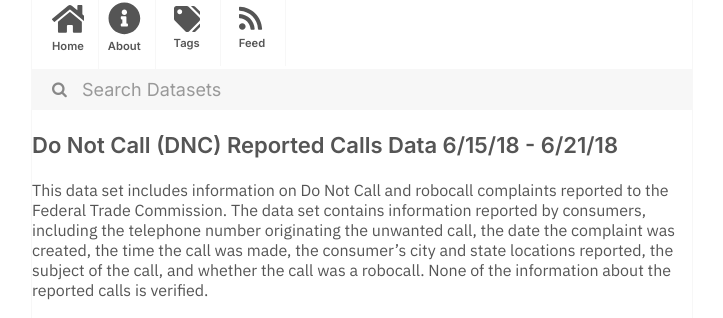
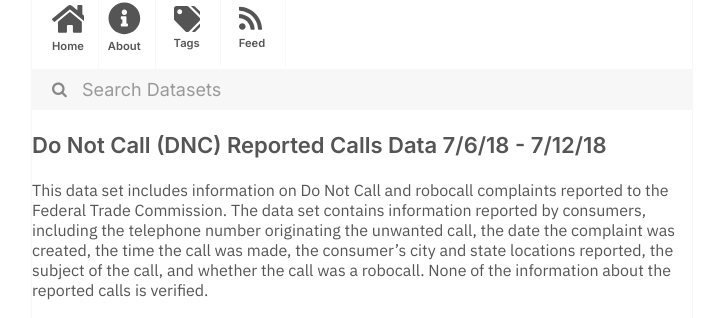
Before and after one commit to dayda-entities/federal-trade-commission, a Jekyll site: the page built from _posts/2020-11-12-do-not-call-dnc-reported-calls.md, in a window 1280 px wide. Shown: the part 216-534 px from the top of the page, without its empty margins (278-1001 px from the left). Built offline with Jekyll 4.4.1, drawn with Linux system fonts in a browser that asks for light colours.

Commit message:
Publish Data

```diff
--- a/_posts/2020-11-12-do-not-call-dnc-reported-calls.md
+++ b/_posts/2020-11-12-do-not-call-dnc-reported-calls.md
@@ -1,7 +1,7 @@
 ---
-title: Do Not Call (DNC) Reported Calls Data 6/15/18 - 6/21/18
-created: '2020-11-12T12:20:39.916664'
-modified: '2020-11-12T12:20:39.916671'
+title: Do Not Call (DNC) Reported Calls Data 7/6/18 - 7/12/18
+created: '2020-11-12T12:20:41.208806'
+modified: '2020-11-12T12:20:41.208815'
 state: active
 type: dataset
 tags:
@@ -12,7 +12,7 @@ tags:
   - Robocalls
 groups: []
 csv_url: >-
-  https://www.ftc.gov/sites/default/files/dnc_complaint_numbers_2018-06-18-22.csv
+  https://www.ftc.gov/sites/default/files/dnc_complaint_numbers_2018-07-09-13.csv
 json_url: ''
 layout: post
 
```
